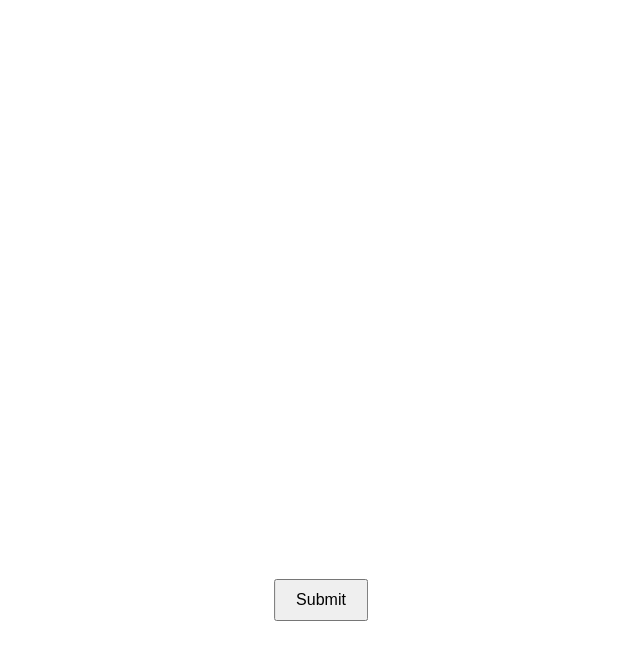
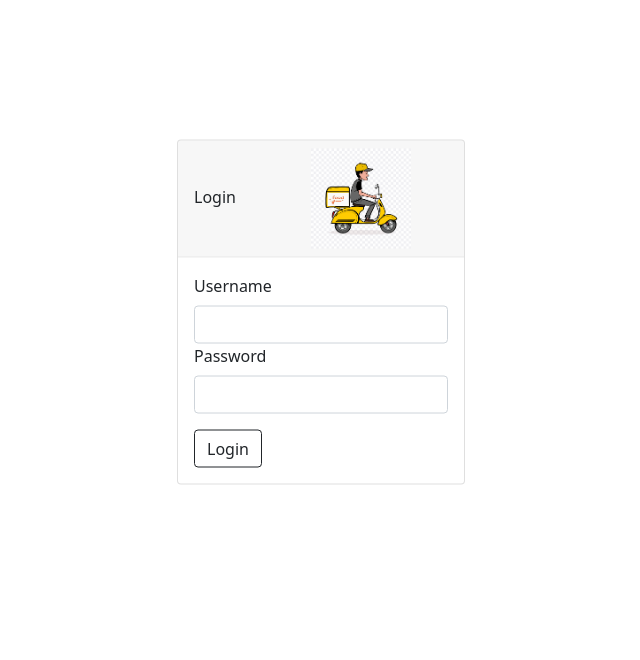
Before and after one commit to Mehul541/DeliveryApp, a Flask app: page / in a window 1280 px wide. Shown: the top 660 px of the page, without its empty margins (319-959 px from the left). Run offline with Flask 2, Linux system fonts and the light colour scheme.

Commit message:
login page completed

```diff
--- a/templates/login.html
+++ b/templates/login.html
@@ -2,6 +2,8 @@
 <html lang="en">
 
 <head>
+    <link href="https://cdn.jsdelivr.net/npm/bootstrap@5.1.3/dist/css/bootstrap.min.css" rel="stylesheet"
+        integrity="sha384-1BmE4kWBq78iYhFldvKuhfTAU6auU8tT94WrHftjDbrCEXSU1oBoqyl2QvZ6jIW3" crossorigin="anonymous">
     <meta charset="UTF-8">
     <meta http-equiv="X-UA-Compatible" content="IE=edge">
     <meta name="viewport" content="width=device-width, initial-scale=1.0">
@@ -10,27 +12,52 @@
         button {
             padding: 10px 20px;
             font-size: medium;
-          }
+        }
+
         .center {
             margin: 0;
             position: absolute;
-            top: 75%;
+            top: 40%;
             left: 50%;
             -ms-transform: translate(-50%, -50%);
             transform: translate(-50%, -50%);
         }
+
     </style>
 </head>
 
 <body>
     <div class="center">
-        <button onclick="myFunction()">Submit</button>
+            <div class="card text-bg-dark mb-3" style="max-width: 18rem;">
+                <div class="card-header">Login<img src="static/logo.png" style="margin-left: 75px;" width="100px" height="100px"></div>
+                <div class="card-body">
+                <label for="login" class="form-label">Username</label>
+                <input type="email" class="form-control" id="login">
+            <div class="mb-3">
+                <label for="password" class="form-label">Password</label>
+                <input type="password" class="form-control" id="password">
+            </div>
+            <div>
+                <button onclick="myFunction()" type="button" class="btn btn-outline-dark">Login</button>
+            </div>
+        </div>
     </div>
 </body>
 
 <script>
     function myFunction() {
-        window.location.href = "/welcome"
+        login=document.getElementById("login");
+        pass=document.getElementById("password");
+        if(login!="mehuljain541@gmail.com"){
+            alert("Wrong Username");
+            if(pass!="123"){
+                alert("Wrong Password");
+            }
+        }
+        else{
+        window.location.href = "/welcome";
+        }
     }
 </script>
+
 </html>
```
Also changed, not shown: templates/welcome.html (+3 -8 lines).
